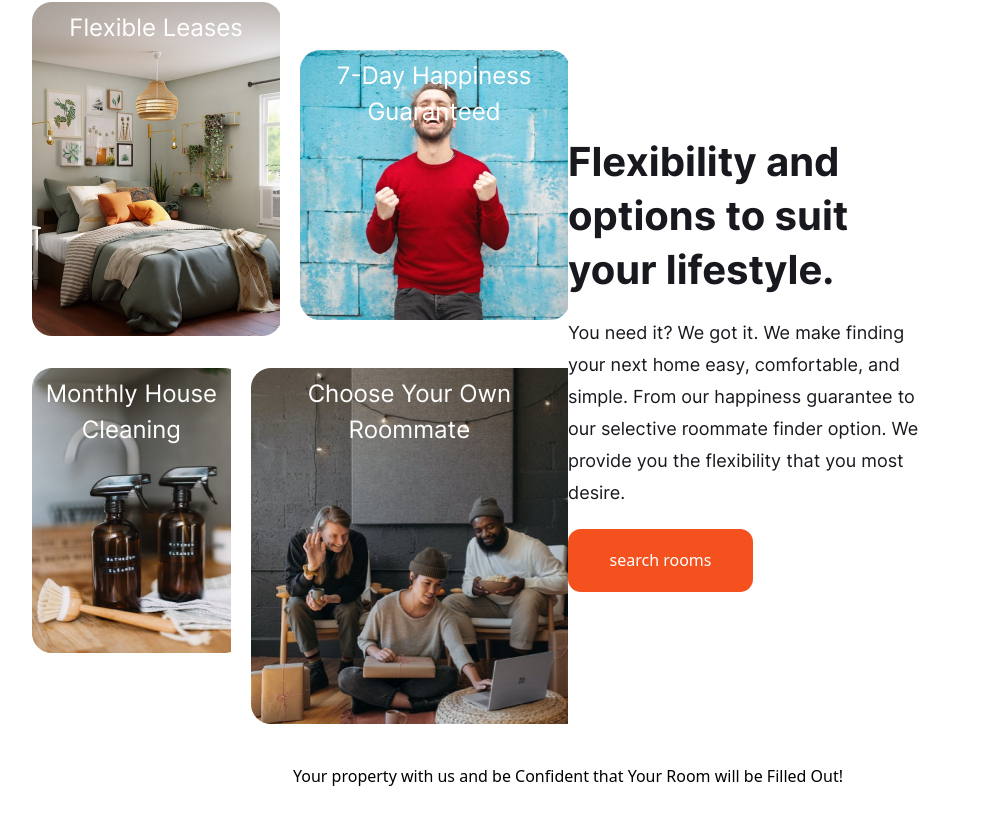
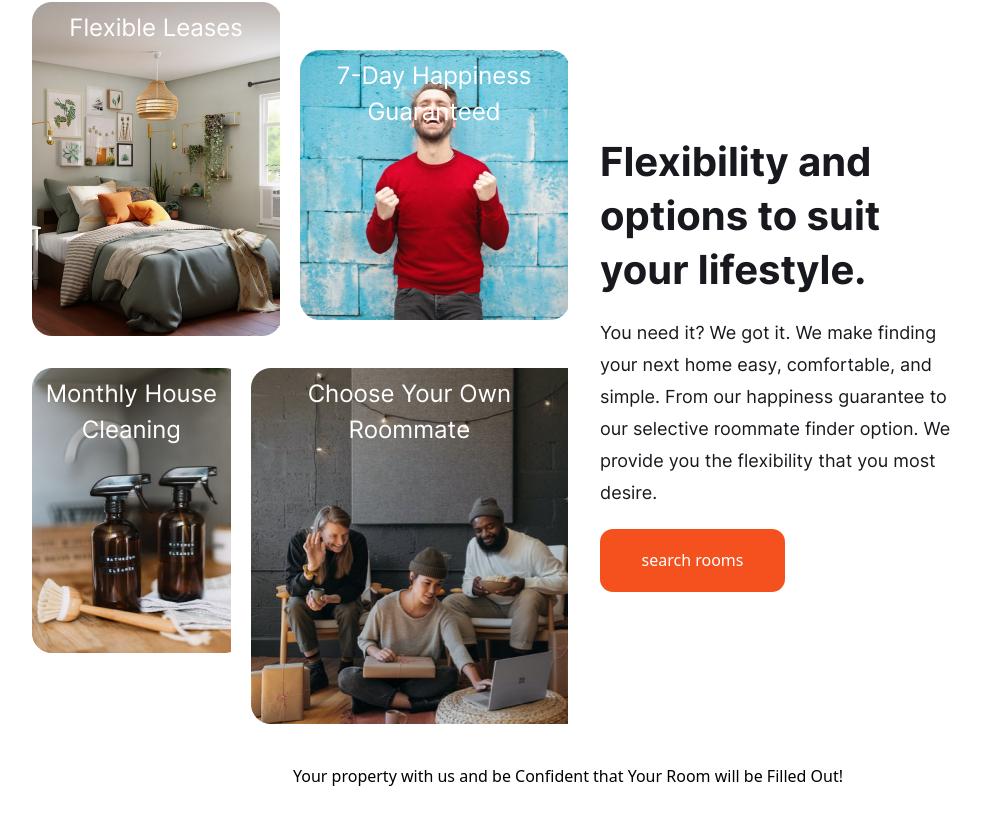
Before and after one commit to favourite1975/sage-challenge, a React (Vite) app: page / in a window 1280 px wide. Shown: the part 2728-3552 px from the top of the page, without its empty margins (72-1053 px from the left). Built offline with nearby package versions, Linux system fonts and the light colour scheme.

Commit message:
fix: fixed the about  page

```diff
--- a/src/components/About.jsx
+++ b/src/components/About.jsx
@@ -14,7 +14,7 @@ const About = () => {
                     </div>
                 </div>
 
-                <div className="w-1/2 pr-[10rem]">
+                <div className="w-1/2 pr-[8rem] pl-8">
                     <div>
                        <h1 className="font-interb text-[40px] text-secondary leading-[54px]">Flexibility and options to suit your lifestyle.</h1>
                     </div>
```
